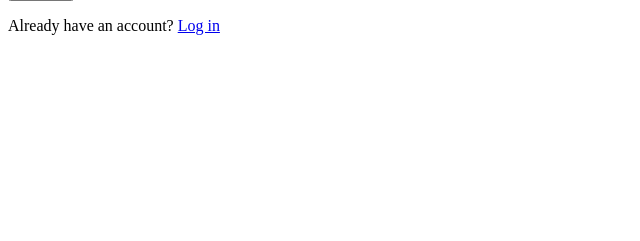
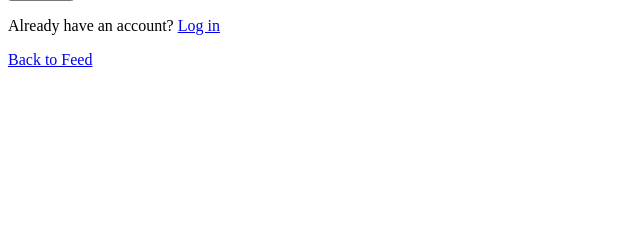
Before and after one commit to intelvert/django_soc_net, a Django app: page /register/ in a window 1280 px wide. Shown: the part 323-564 px from the top of the page, without its empty margins (0-640 px from the left). Run offline with Django 5.2, Linux system fonts and the light colour scheme.

Commit message:
Minor fix to templates after Registration update

```diff
--- a/social_network/feed/templates/feed/feed.html
+++ b/social_network/feed/templates/feed/feed.html
@@ -14,6 +14,7 @@
         </form>
     {% else %}
         <a href="{% url 'login_user' %}">Log In</a><br>
+        <a href="{% url 'register' %}">Register</a><br>
     {% endif %}
 
     <a href="{% url 'create_post' %}">Create a Post</a>
--- a/social_network/users/templates/users/login.html
+++ b/social_network/users/templates/users/login.html
@@ -17,4 +17,5 @@
 
 {% else %}
     <p>You are already logged in as {{ user.username }}.</p>
+    <p><a href="{% url 'feed' %}">Back to Feed</a></p>
 {% endif %}
--- a/social_network/users/templates/users/register.html
+++ b/social_network/users/templates/users/register.html
@@ -17,6 +17,7 @@
     </form>
 
     <p>Already have an account? <a href="{% url 'login_user' %}">Log in</a></p>
+    <p><a href="{% url 'feed' %}">Back to Feed</a></p>
 
 </body>
 </html>
```
